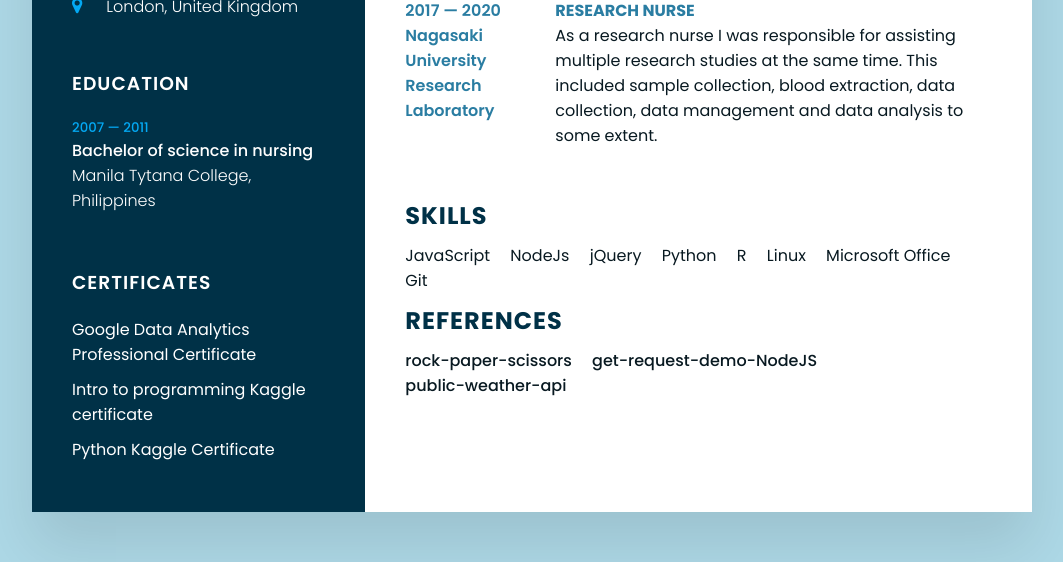
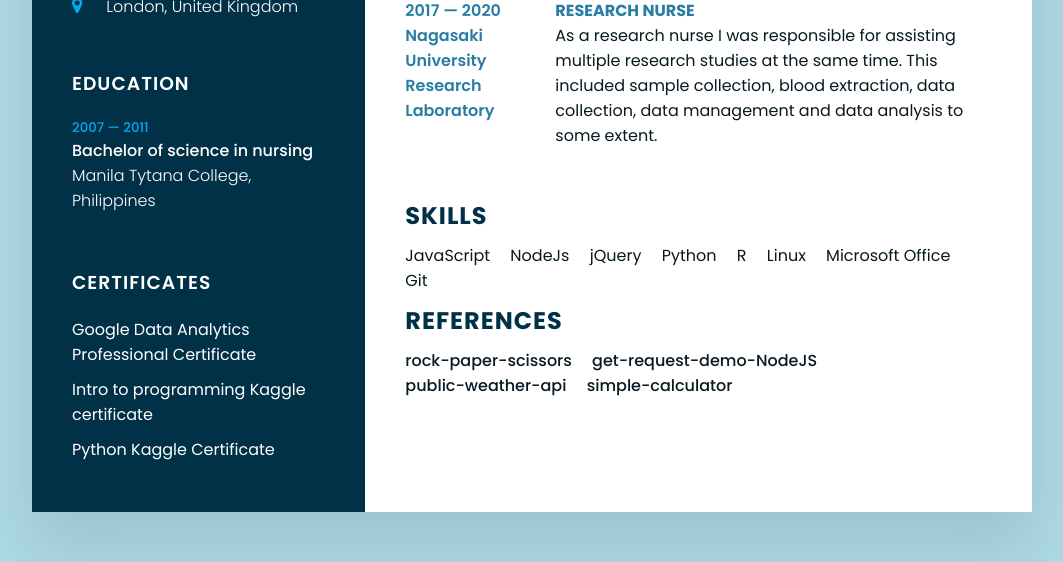
Before and after one commit to jeffureta/responsive-resume03, a plain HTML site: page index.html in a window 1280 px wide. Shown: the part 637-1199 px from the top of the page, without its empty margins (108-1171 px from the left). Drawn offline with nearby package versions, Linux system fonts and the light colour scheme.

Commit message:
Added link to js-calculator on index.html

```diff
--- a/index.html
+++ b/index.html
@@ -155,6 +155,8 @@
                             class="list__link">get-request-demo-NodeJS</a></li>
                     <li><a href="https://jeffureta.github.io/public-weather-api/" target="_blank"
                             class="list__link">public-weather-api</a></li>
+                    <li><a href="https://jeffureta.github.io/js-calculator/" target="_blank"
+                            class="list__link">simple-calculator</a></li>
                 </ul>
             </div>
         </div>
--- a/style.css
+++ b/style.css
@@ -86,15 +86,12 @@ body {
     color: #fff;
     font-size: 1.5em;
     margin-top: 20px;
-    /* text-transform: uppercase; */
     text-align: center;
     font-weight: 600;
     line-height: 1.4em;
 }
 
-.profile__name {
-    color: var(--icon-color);
-}
+.profile__name {color: var(--icon-color);}
 
 .btn.download-btn {
     width: 8rem;
```
